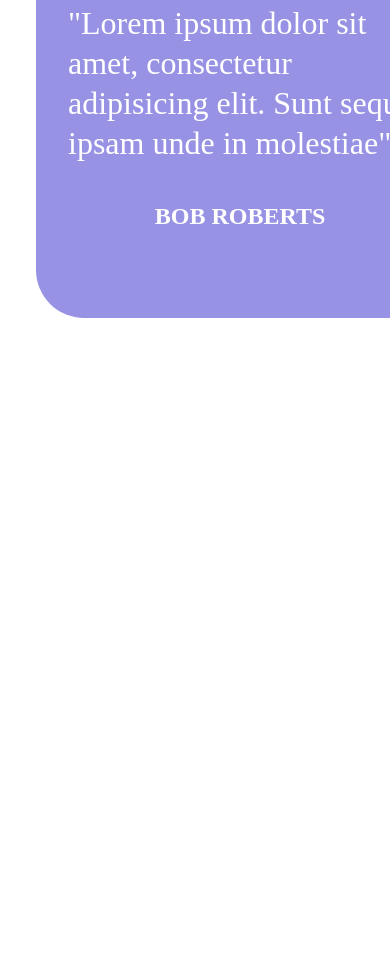
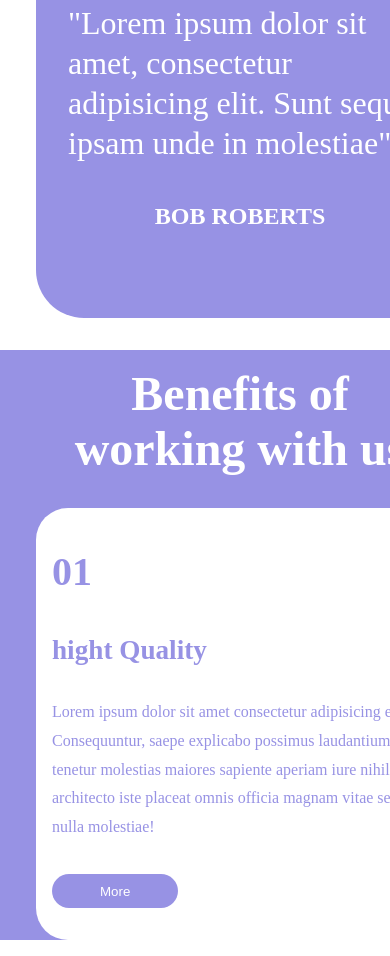
Before and after one commit to EligioBiasi/htmlcss-responsive-layout, a plain HTML site: page index.html in a window 390 px wide. Shown: the part 6226-7182 px from the top of the page. Before the commit the page ends 6576 px from the top, so only its background shows below. Drawn offline with Linux system fonts and the light colour scheme.

Commit message:
benefits column set up mobile

```diff
--- a/index.html
+++ b/index.html
@@ -121,8 +121,24 @@
             </div>
         </section>
 
-        <section>
+        <section class="lilla-background">
+            <div class="container">
+                <div class="flex title-col">
+                    <h1 class="text-white">Benefits of working with us</h1>
+                </div>
 
+                <div class="col flex text-lilla">
+                    <h1>01</h1>
+                    <h2>hight Quality</h2>
+                    <p>Lorem ipsum dolor sit amet consectetur adipisicing elit. Consequuntur, saepe explicabo possimus laudantium tenetur molestias maiores sapiente aperiam iure nihil architecto iste placeat omnis officia magnam vitae sed, nulla molestiae!</p>
+                    <button class="button-lilla">More</button>
+                </div>
+
+
+
+
+
+            </div>
 
 
 
--- a/style.css
+++ b/style.css
@@ -83,6 +83,10 @@ h1{
     color: white;
 }
 
+.text-lilla{
+    color: #9792e4;
+}
+
 .central-panel-right{
     border-radius: 4.5rem;
     background-color: white;
@@ -118,6 +122,29 @@ h1{
     padding: 2rem 0;
 }
 
+.title-col{
+    justify-content: center;
+    align-self: center;
+}
+
+.col{
+    width: 100%;
+    background-color: white;
+    border-radius: 2rem;
+    padding: 1rem;
+    align-items: start;
+    justify-content: start;
+    flex-direction: column;
+    margin: 1rem 0;
+}
+
+.button-lilla{
+    background-color: #9792e4;
+    border: none;
+    padding: 0.6rem 3rem;
+    border-radius: 2rem;
+    color: white;
+}
 
 /* more specific selector */
 
@@ -203,6 +230,30 @@ div.central-panel-right i{
     font-size: 2rem;
     padding: 0 2rem;
 }
+
+div.title-col h1{
+    font-size: 3rem;
+    padding: 1rem 2rem;
+    text-align: center;
+}
+
+div.col h1{
+    font-size: 2.5rem;
+}
+
+div.col h2{
+    font-size: 1.7rem;
+}
+
+div.col p{
+    line-height: 1.8rem;
+}
+
+div.col h2,
+div.col p,
+div.col button{
+    margin: 1rem 0;
+}
 /* Responsive mobile first */
 
 /* Tablet */
```
